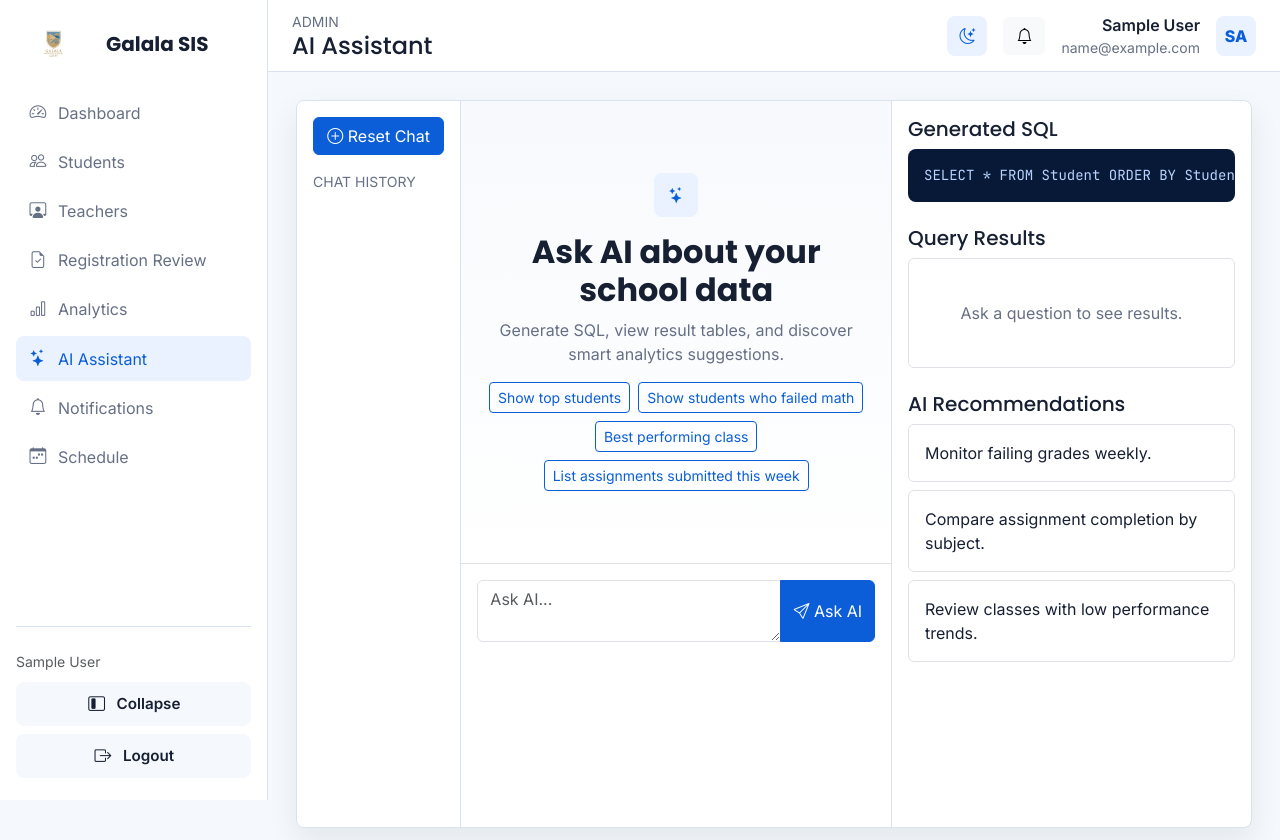
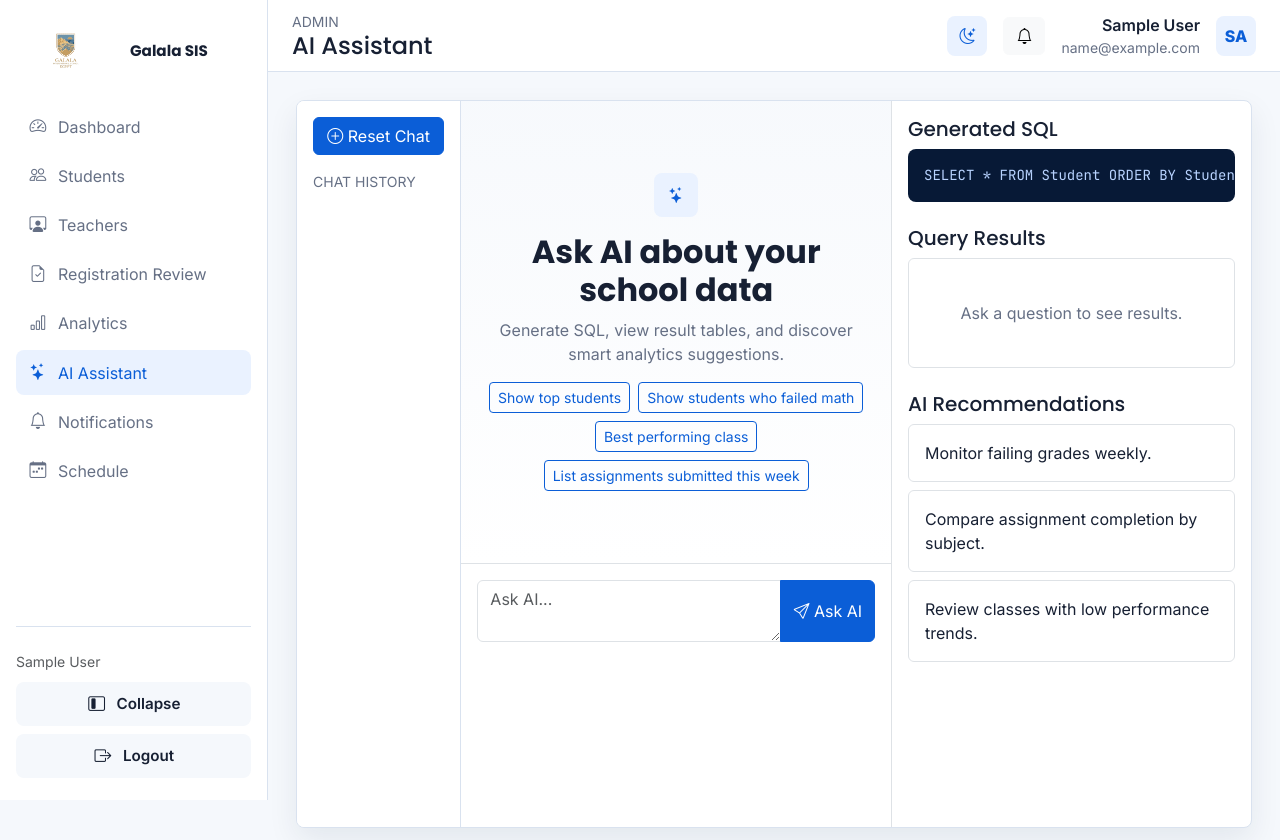
Before and after one commit to Kevoharvey/School-Information-System, a Flask app: page /ai-assistant in a window 1280 px wide. Shown: the top 840 px of the page. Run offline with Flask 3, Linux system fonts and the light colour scheme; the visitor is signed in with stand-in values (Sample User, id 1); parts of the project's set-up code (start-up, migrations or seed data) failed here and were passed over.

Commit message:
style: update sidebar logo dimensions and adjust brand font size

```diff
--- a/static/css/style.css
+++ b/static/css/style.css
@@ -330,11 +330,15 @@ a {
 }
 
 .sidebar-logo-img {
-  height: 44px;
-  width: 74px;
+  height: 58px;
+  width: 98px;
   border-radius: 8px;
   object-fit: contain;
   background: transparent;
+}
+
+.sidebar-brand .brand-font {
+  font-size: 0.95rem !important;
 }
 
 .sidebar .nav-link {
@@ -409,8 +413,8 @@ a {
 }
 
 [data-sidebar="collapsed"] .sidebar-logo-img {
-  width: 56px;
-  height: 34px;
+  width: 64px;
+  height: 42px;
 }
 
 [data-sidebar="collapsed"] .sidebar-label,
```
